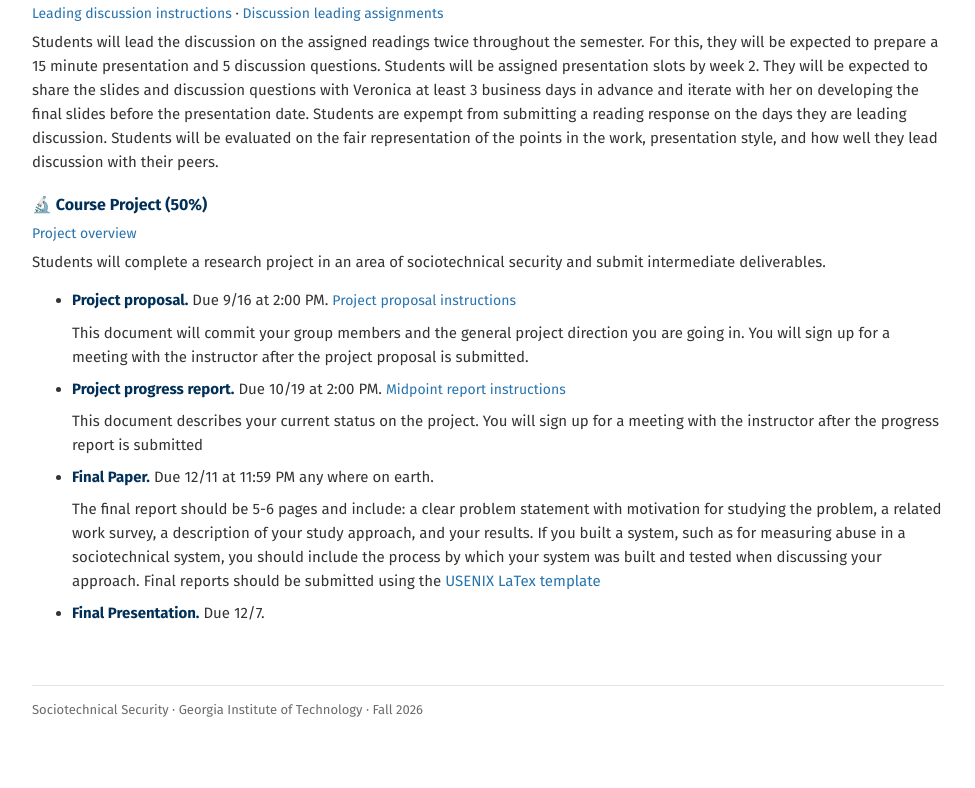
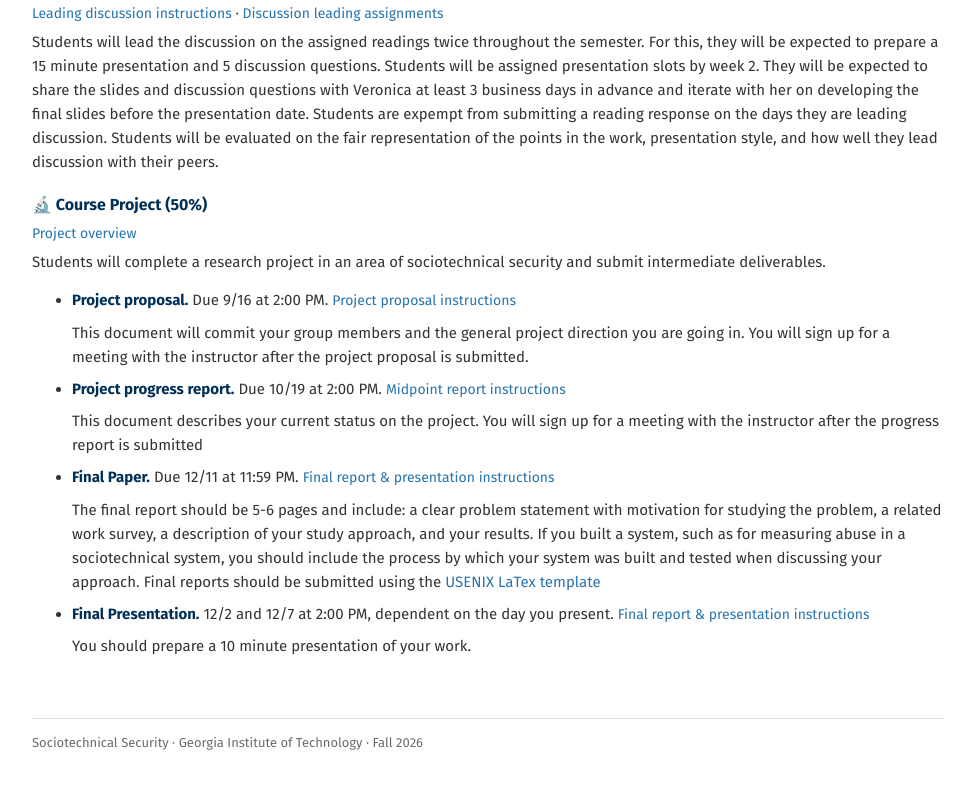
Before and after one commit to sociotechnical-security/sociotechnical-security.github.io, a plain HTML site: page structure.html in a window 1280 px wide. Shown: the part 613-1401 px from the top of the page, without its empty margins (152-1127 px from the left). Before the commit the page ends 1370 px from the top, so only its background shows below. Drawn offline with Linux system fonts and the light colour scheme.

Commit message:
final project presentations

```diff
--- a/structure.html
+++ b/structure.html
@@ -56,8 +56,8 @@
     <ul>
       <li><b>Project proposal.</b> Due 9/16 at 2:00 PM. <a class="doc-link" href = "resources/F26 CS 8803 Project Proposal.pdf">Project proposal instructions</a></li> <p>This document will commit your group members and the general project direction you are going in. You will sign up for a meeting with the instructor after the project proposal is submitted.</p>
       <li><b>Project progress report.</b> Due 10/19 at 2:00 PM. <a class="doc-link" href = "resources/F26 CS 8803 Midpoint Report.pdf">Midpoint report instructions</a></li> <p>This document describes your current status on the project. You will sign up for a meeting with the instructor after the progress report is submitted</p>
-      <li><b>Final Paper.</b> Due 12/11 at 11:59 PM any where on earth.</li> <p>The final report should be 5-6 pages and include: a clear problem statement with motivation for studying the problem, a related work survey, a description of your study approach, and your results. If you built a system, such as for measuring abuse in a sociotechnical system, you should include the process by which your system was built and tested when discussing your approach. Final reports should be submitted using the <a href = "https://www.usenix.org/conferences/author-resources/paper-templates">USENIX LaTex template</a></p>
-      <li><b>Final Presentation.</b> Due 12/7.</li>
+      <li><b>Final Paper.</b> Due 12/11 at 11:59 PM. <a class="doc-link" href = "resources/F26 CS 8803 Final Report &amp; Presentation.pdf">Final report &amp; presentation instructions</a></li> <p>The final report should be 5-6 pages and include: a clear problem statement with motivation for studying the problem, a related work survey, a description of your study approach, and your results. If you built a system, such as for measuring abuse in a sociotechnical system, you should include the process by which your system was built and tested when discussing your approach. Final reports should be submitted using the <a href = "https://www.usenix.org/conferences/author-resources/paper-templates">USENIX LaTex template</a></p>
+      <li><b>Final Presentation.</b> 12/2 and 12/7 at 2:00 PM, dependent on the day you present. <a class="doc-link" href = "resources/F26 CS 8803 Final Report &amp; Presentation.pdf">Final report &amp; presentation instructions</a></li> <p>You should prepare a 10 minute presentation of your work.</p>
 
     </ul>
 
```
Also changed, not shown: 1 other file.
